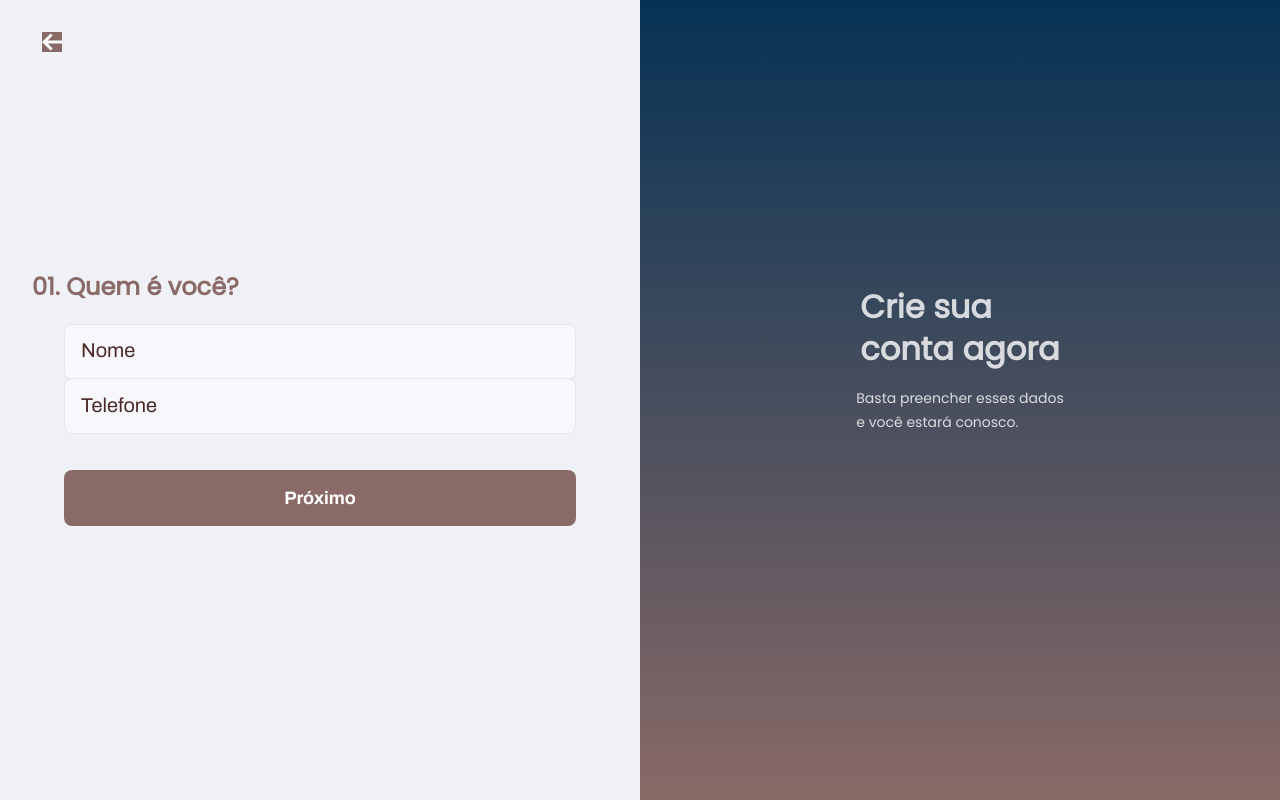
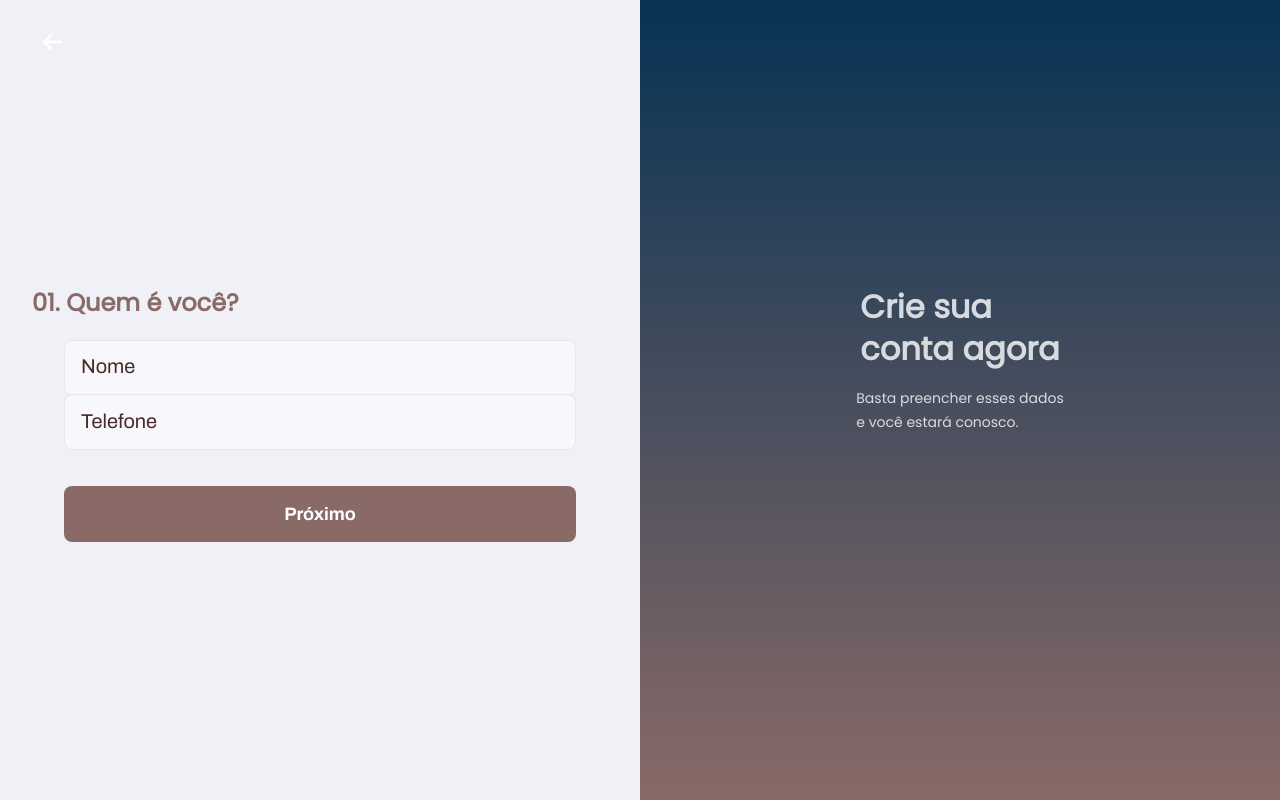
Before and after one commit to LucasCaputo/web-so-estrela-cara, a React (Create React App) app: page /cadastro in a window 1280 px wide. Built offline with nearby package versions, Linux system fonts and the light colour scheme.

Commit message:
fix: cores do header cirar conta

```diff
--- a/src/pages/Register/styles.css
+++ b/src/pages/Register/styles.css
@@ -15,21 +15,19 @@
     padding-bottom: 1.6rem;
 }
 
-#page-register .page-header .top-bar-container img {
-    background-color: var(--color-primary);
-}
-
 .page-register__content-header-title {
     font: 600 3.2rem Poppins;
     line-height: 4.2rem;
-    color: var(--color-primary);
+    color: var(--color-title-in-primary);
+    opacity: 0.8;
 }
 
 .page-register__content-header-description{
     font: normal 1.4rem Poppins;
     line-height: 2.4rem;
-    color: var(--color-text-base);
+    color: var(--color-title-in-primary);
     margin-top: 1.6rem;
+    opacity: 0.8;
 }
 
 .page-reister__content-header{
@@ -42,6 +40,7 @@
     align-items: center;
     width: 100%;
     bottom: 6.4rem;
+    margin-top: 3.2rem;
 }
 
 ::placeholder {
```
